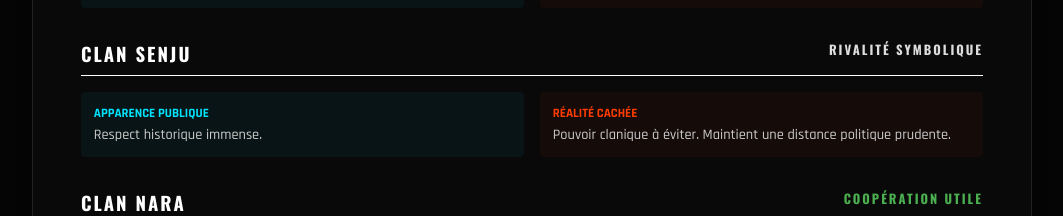
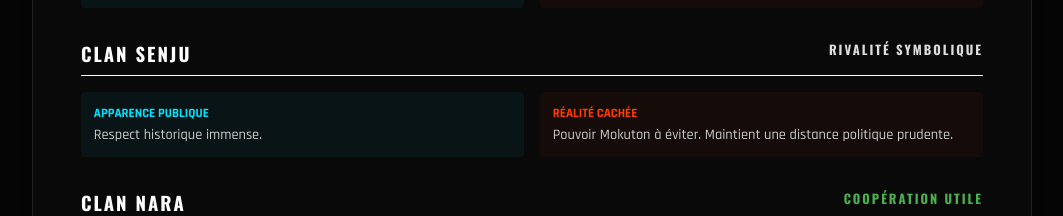
Before and after one commit to Samzerrr/dossier-hokage, a React (Vite) app: page / in a window 1280 px wide. Shown: the part 4900-5116 px from the top of the page, without its empty margins (108-1171 px from the left). Built offline with nearby package versions, Linux system fonts and the light colour scheme; a web font is replaced by a local one.

Commit message:
Modification: Pouvoir Mokuton à éviter pour le Clan Senju

```diff
--- a/src/App.jsx
+++ b/src/App.jsx
@@ -309,7 +309,7 @@ function App() {
                 </div>
                 <div style={{ background: 'rgba(255, 61, 0, 0.05)', padding: '0.8rem', borderRadius: '4px' }}>
                   <strong style={{ color: '#ff3d00', display: 'block', fontSize: '0.8rem', marginBottom: '0.3rem' }}>RÉALITÉ CACHÉE</strong>
-                  <p style={{ fontSize: '0.9rem', color: '#ccc' }}>Pouvoir clanique à éviter. Maintient une distance politique prudente.</p>
+                  <p style={{ fontSize: '0.9rem', color: '#ccc' }}>Pouvoir Mokuton à éviter. Maintient une distance politique prudente.</p>
                 </div>
               </div>
             </div>
```
